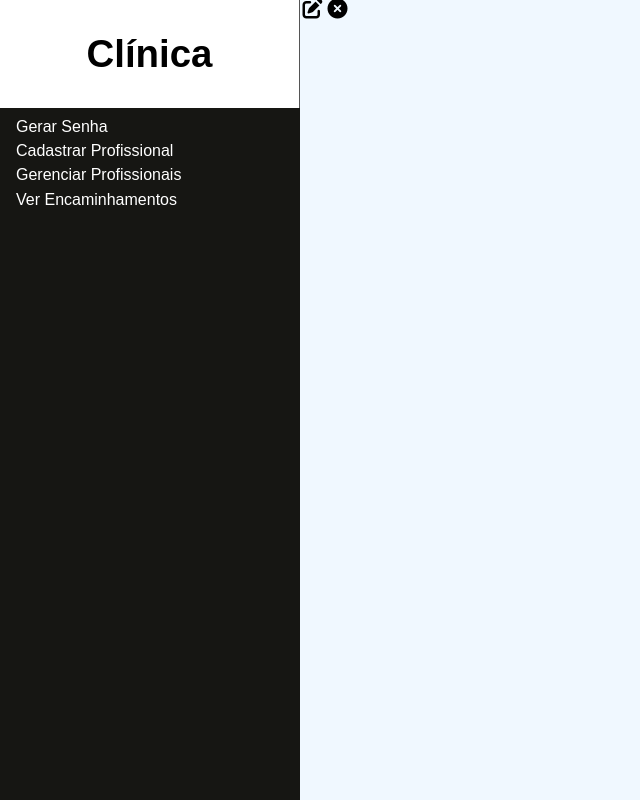
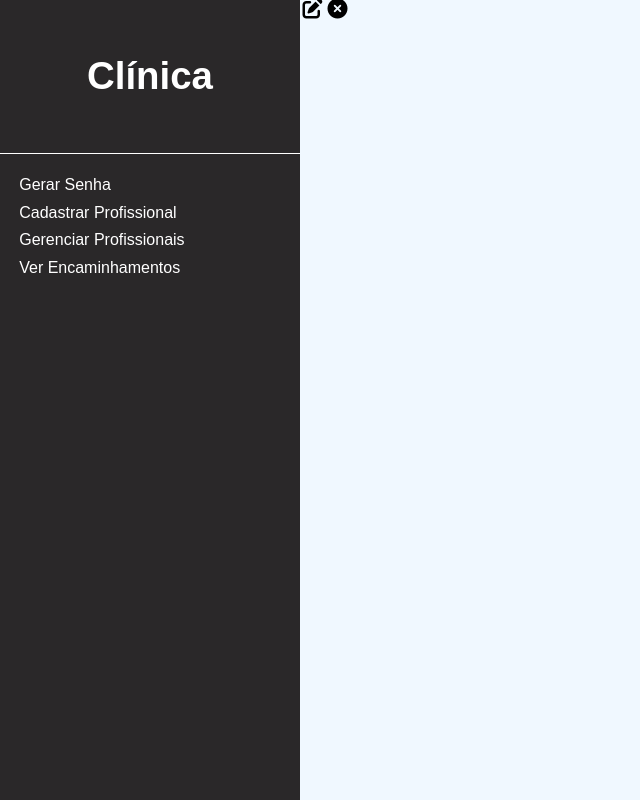
Before and after one commit to Pedro-Rocha-Araujo/dashboard-clinica, a Next.js app in the folder frontend/: page /gerenciar-profissionais in a window 1280 px wide. Shown: the whole page, without its empty margins (0-640 px from the left). Built offline with nearby package versions, Linux system fonts and the light colour scheme.

Commit message:
Mudanças nas cores da página e na responsividade

```diff
--- a/frontend/src/app/encaminhamentos/[id]/senhas-profissional.css
+++ b/frontend/src/app/encaminhamentos/[id]/senhas-profissional.css
@@ -7,7 +7,7 @@ section.senhas-profissional table {
 }
 
 section.senhas-profissional thead {
-  background-color: #161613;
+  background-color: #2a2829;
   color: #fff;
 }
 
--- a/frontend/src/app/globals.css
+++ b/frontend/src/app/globals.css
@@ -56,33 +56,25 @@ main {
 }
 
 main nav {
-  background-color: #161613;
+  background-color: #2a2829;
 }
 
 main nav div.header {
   display: flex;
   justify-content: center;
   align-items: center;
-
-  background-color: #fff;
-  border-right: 1px solid #555;
-
-  padding: 2rem 0;
-  margin-bottom: 0.6rem;
+  border-bottom: 1px solid #ffffff;
+  padding: 3.4rem 0;
 }
 
 main nav div.main {
-  margin-left: 1rem;
-}
-
-main nav h1 a {
-  color: #000000;
+  margin: 1.4rem 0 0 1.2rem;
 }
 
 main nav ul {
   display: flex;
   flex-direction: column;
-  gap: 0.4rem;
+  gap: 0.6rem;
 }
 
 main nav ul li button {
@@ -115,6 +107,7 @@ input::-webkit-inner-spin-button {
   }
 
   main nav div.header {
+    padding: 2rem 0;
     margin-bottom: 0;
   }
 
--- a/frontend/src/app/home.css
+++ b/frontend/src/app/home.css
@@ -7,7 +7,7 @@ section.home table {
 }
 
 section.home thead {
-  background-color: #161613;
+  background-color: #2a2829;
   color: #fff;
 }
 
@@ -41,6 +41,10 @@ section.home button.red {
 @media screen and (max-width: 980px) {
   table {
     margin: auto;
+  }
+
+  table p {
+    text-align: center;
   }
 
   table thead {
```
Also changed, not shown: frontend/src/app/editar-profissional/[id]/editar-profissional.css (+6 -1 lines), frontend/src/app/gerar-senha/gerar-senha.css (+6 -1 lines), frontend/src/app/novo-profissional/novo-profissional.css (+6 -1 lines).
